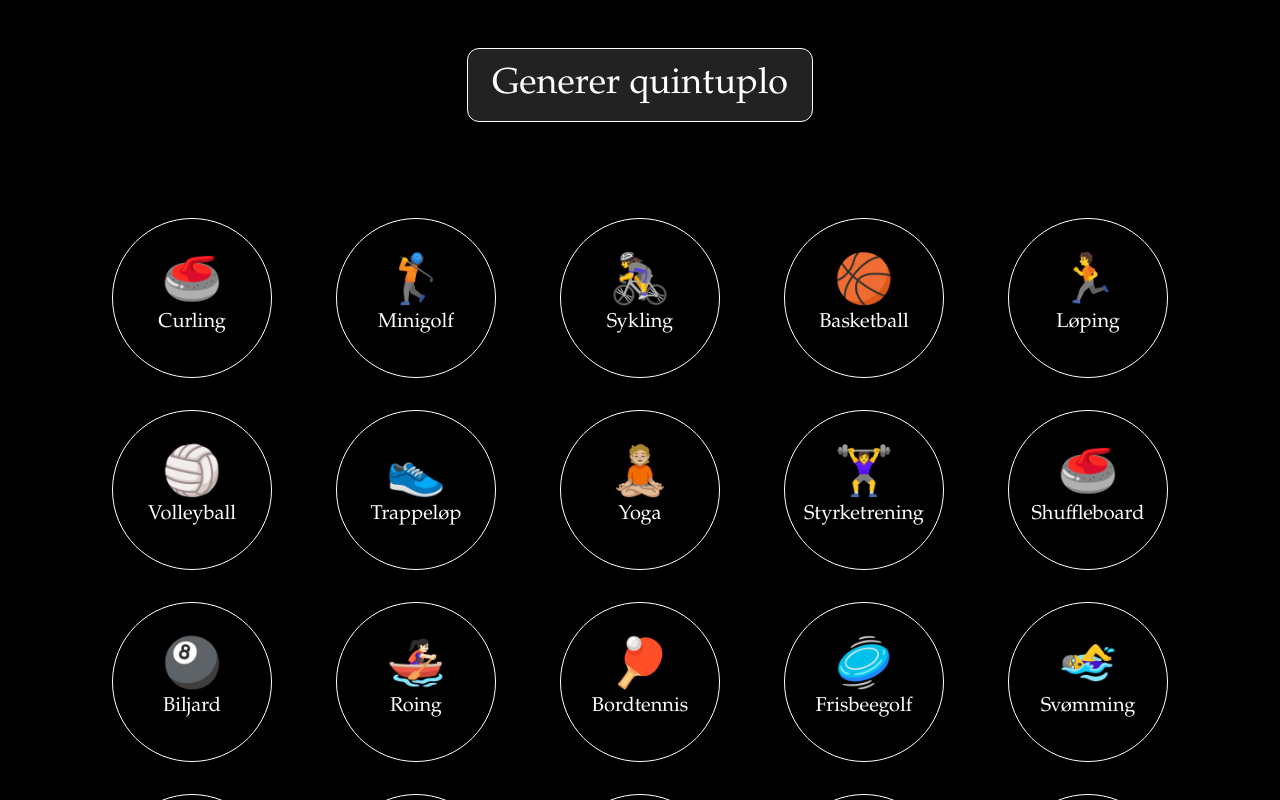
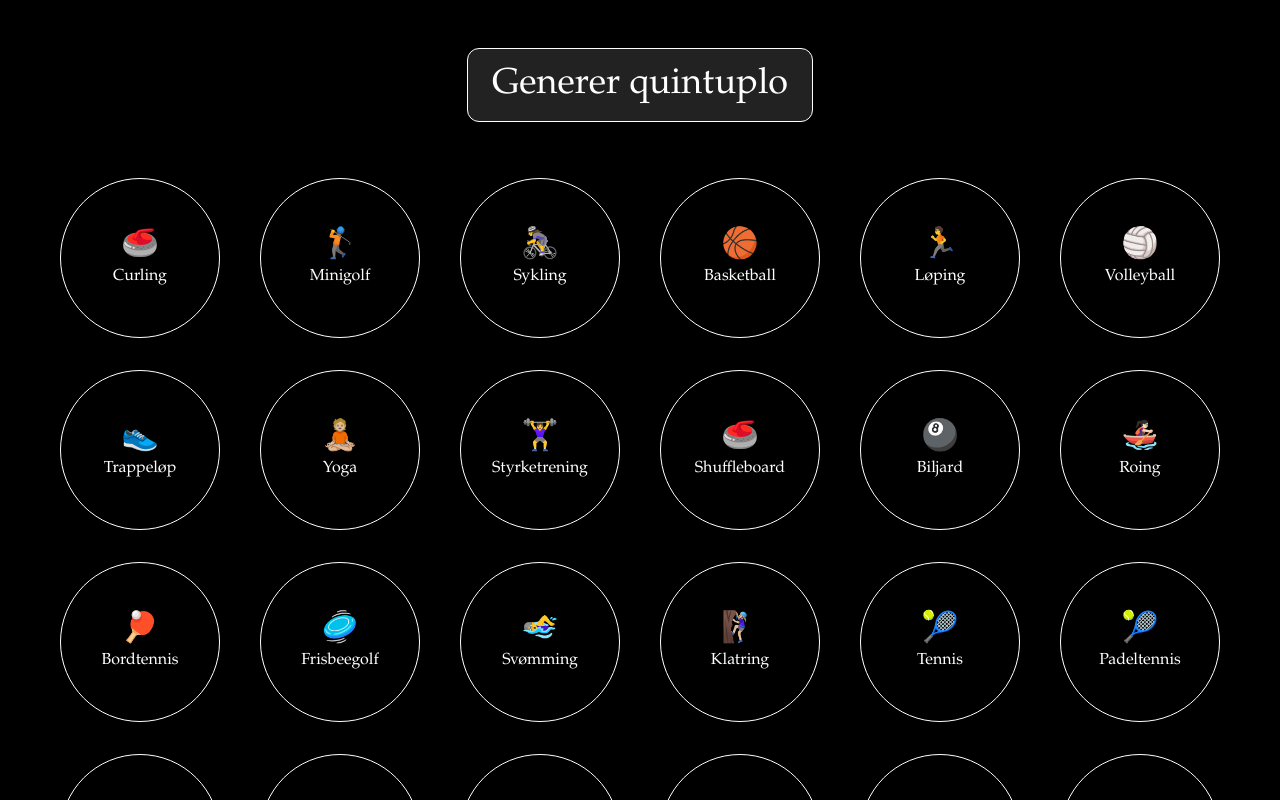
Before and after one commit to alicia-as/quintuplo, a Next.js app: page / in a window 1280 px wide. Shown: the top 800 px of the page. Built offline with nearby package versions, Linux system fonts and the light colour scheme.

Commit message:
Slightly more responsive

```diff
--- a/pages/SportCard.tsx
+++ b/pages/SportCard.tsx
@@ -24,14 +24,13 @@ const SportCard = ({
 
   return (
     <div
-      className={`flex w-40 h-40 border m-4 ${
+      className={`flex w-40 h-40 border m-4 md:w-21 md:h-21 ${
         isSelected && shouldDisplay ? "bg-white text-bold text-[#000]" : ""
       } rounded-full justify-center items-center`}
     >
-      {/* {sport.title} */}
       <div className="flex flex-col items-center align-center">
-        <div className="text-5xl">{sport?.emoji}</div>
-        <div className="text-xl">{sport?.title}</div>
+        <div className="text-5xl md:text-3xl">{sport?.emoji}</div>
+        <div className="text-xl md:text-base">{sport?.title}</div>
       </div>
     </div>
   );
--- a/pages/index.tsx
+++ b/pages/index.tsx
@@ -31,7 +31,7 @@ const Home: NextPage<{ sports: Sport[] }> = ({ sports }) => {
           </button>
         </div>
 
-        <div className="justify-items-center grid grid-cols-5 grid-rows-5 p-20">
+        <div className="justify-items-center grid grid-cols-5 grid-rows-5 p-10 md:grid-cols-6">
           {sports &&
             sports.map((sport, index) => (
               <SportCard
```
